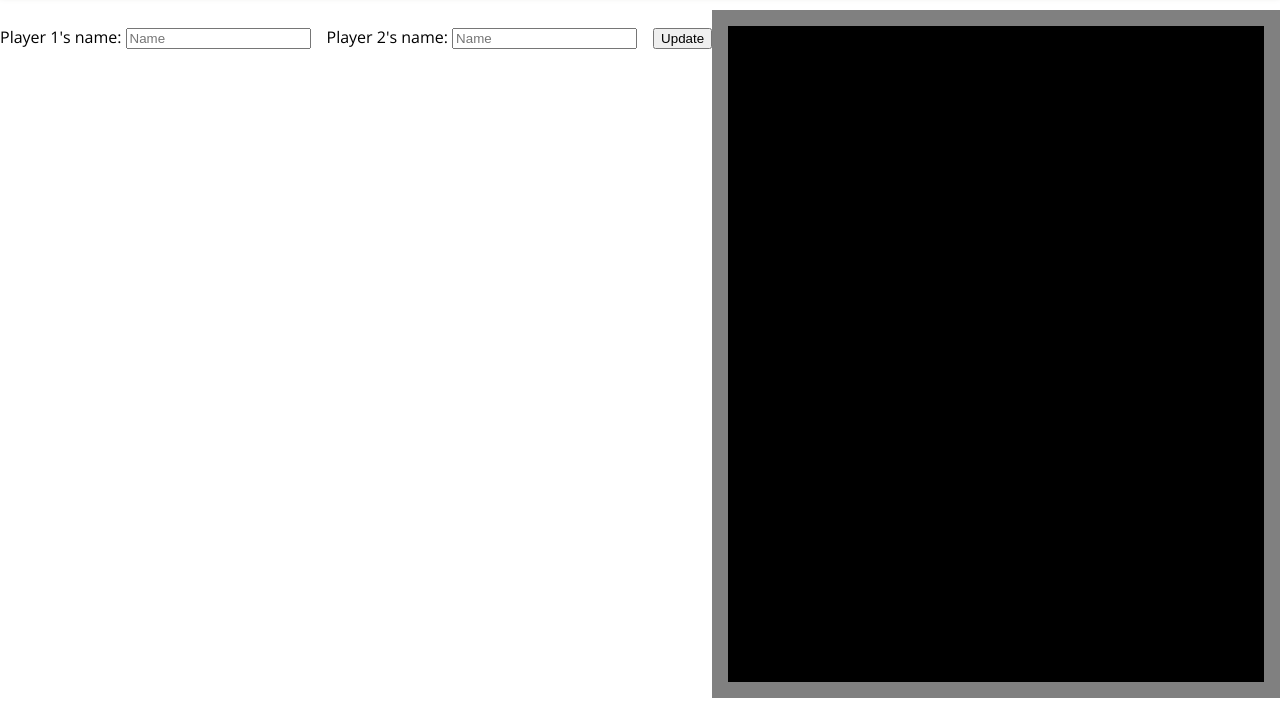
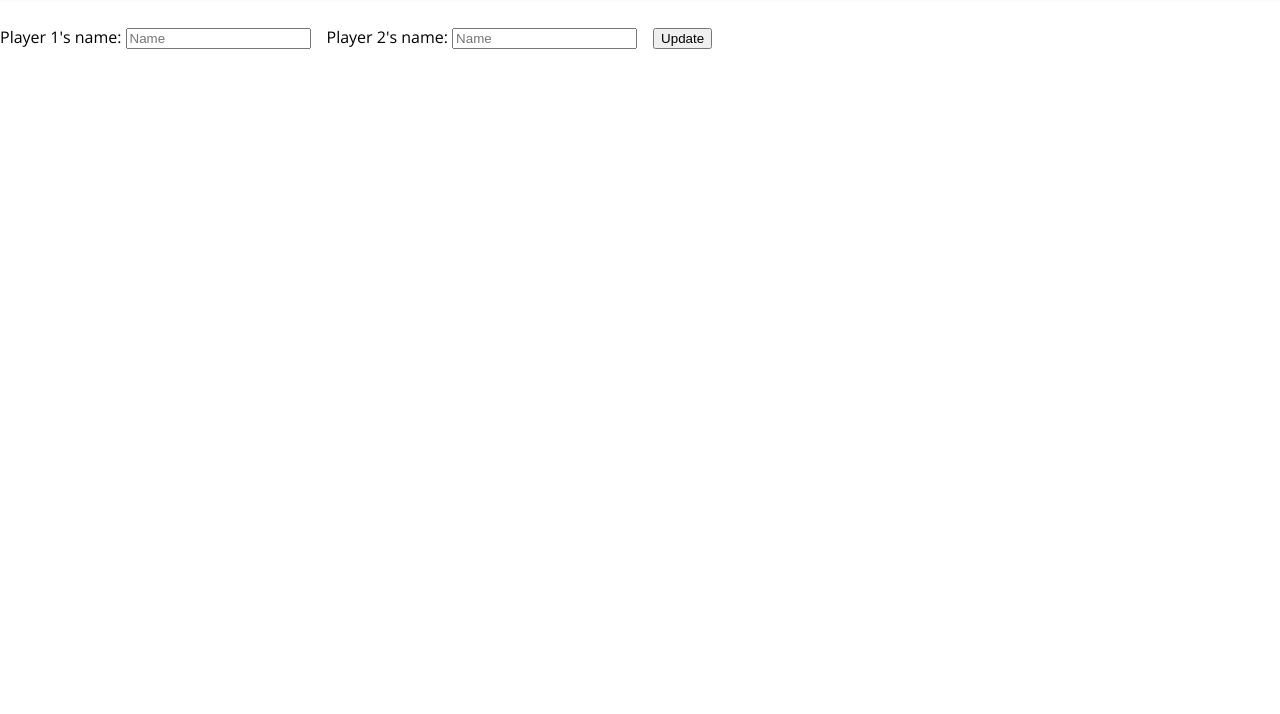
Before and after one commit to Qu1dy/odin-tic-tac-toe, a plain HTML site: page index.html in a window 1280 px wide. Shown: the part 86-800 px from the top of the page. Drawn offline with nearby package versions, Linux system fonts and the light colour scheme; a web font is replaced by a local one.

Commit message:
style: remove main, hide board

```diff
--- a/index.html
+++ b/index.html
@@ -1,14 +1,18 @@
 <!DOCTYPE html>
 <html lang="en">
+
 <head>
     <meta charset="UTF-8">
     <meta name="viewport" content="width=device-width, initial-scale=1.0">
     <link rel="stylesheet" href="style.css">
     <link rel="preconnect" href="https://fonts.googleapis.com">
     <link rel="preconnect" href="https://fonts.gstatic.com" crossorigin>
-    <link href="https://fonts.googleapis.com/css2?family=Open+Sans:ital,wght@0,300..800;1,300..800&family=Orbitron:wght@400..900&family=Press+Start+2P&family=Roboto:ital,wght@0,100..900;1,100..900&family=Sansation:ital,wght@0,300;0,400;0,700;1,300;1,400;1,700&family=VT323&display=swap" rel="stylesheet">
+    <link
+        href="https://fonts.googleapis.com/css2?family=Open+Sans:ital,wght@0,300..800;1,300..800&family=Orbitron:wght@400..900&family=Press+Start+2P&family=Roboto:ital,wght@0,100..900;1,100..900&family=Sansation:ital,wght@0,300;0,400;0,700;1,300;1,400;1,700&family=VT323&display=swap"
+        rel="stylesheet">
     <title>Tic Tac Toe</title>
 </head>
+
 <body>
     <header>
         <div class="left">
@@ -19,7 +23,7 @@
     <div class="overlay">
         <h1 class="text"></h1>
     </div>
-    <main>
+    <div class="game"></div>
     <div class="info">
         <form action="">
             <p>
@@ -35,8 +39,7 @@
             </p>
         </form>
     </div>
-        <div class="game"></div>
-    </main>
     <script src="index.js"></script>
 </body>
+
 </html>
--- a/style.css
+++ b/style.css
@@ -19,18 +19,13 @@ body {
 }
 
 .game {
-    display: grid;
+    display: none;
     width: 80vh;
     flex: 1;
     background-color: black;
     grid-template: repeat(3, 1fr) / repeat(3, 1fr);
     gap: 1rem 1rem;
     border: 1rem solid gray;
-}
-
-main {
-    display: flex;
-    height: calc(100vh - 5rem);
 }
 
 header {
```
Lines whose indentation alone changed are shown as unchanged.
